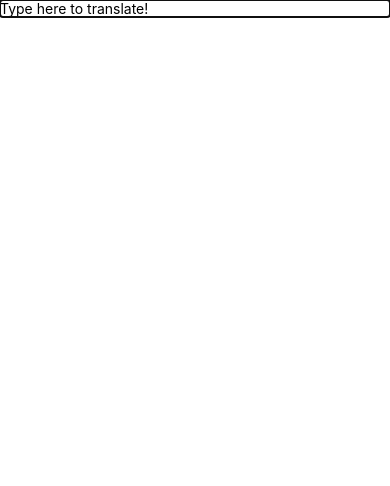
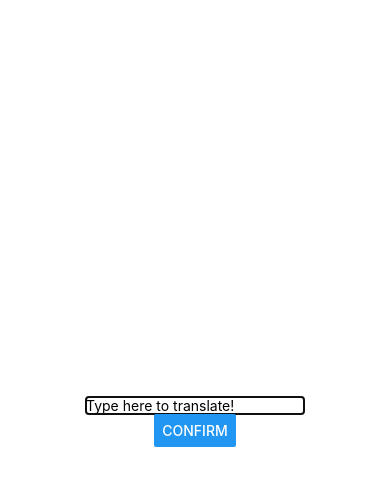
Before and after one commit to ZackHu-2001/Mobile, a React Native app: screen / in a window 390 px wide. Both pictures are taken after a click on the button "ADD A GOAL". Shown: the top 486 px of the page. Built offline with nearby package versions, Linux system fonts and the light colour scheme.

Commit message:
Add modal

```diff
--- a/Components/Input.js
+++ b/Components/Input.js
@@ -1,5 +1,5 @@
 import React, { useState } from 'react';
-import { TextInput, Text, View, Modal } from 'react-native';
+import { TextInput, Text, View, Modal, Button } from 'react-native';
 
 const Input = ({ handleInputData, modalVisibility }) => {
   const [text, setText] = useState('');
@@ -7,25 +7,31 @@ const Input = ({ handleInputData, modalVisibility }) => {
 
   return (
     <Modal animationType="slide" visible={modalVisibility}>
-      <View style={{ width: 'full', justifyContent: 'center', alignContent:'center' }}>
+      <View style={{ justifyContent: 'center', alignItems: 'center', flex: '1' }}>
 
         <TextInput
           placeholder="Type here to translate!"
           onChangeText={(text) => {
             setText(text);
-            handleInputData(text);
-            setShowThankYou(false);
+            // handleInputData(text);
+            // setShowThankYou(false);
           }}
           value={text}
           autoFocus={true}
           onBlur={() => setShowThankYou(true)}
           onFocus={() => setShowThankYou(false)}
         />
-        {showThankYou && <Text>Thank you</Text>}
+        <Button title='Confirm' style={{ width: '33%' }}
+          onPress={() => {
+            handleInputData(text);
+          }} />
+        {/* {showThankYou && <Text>Thank you</Text>} */}
       </View>
     </Modal>
   );
 };
 
+// fkexL 1;
+
 
 export default Input;
```
